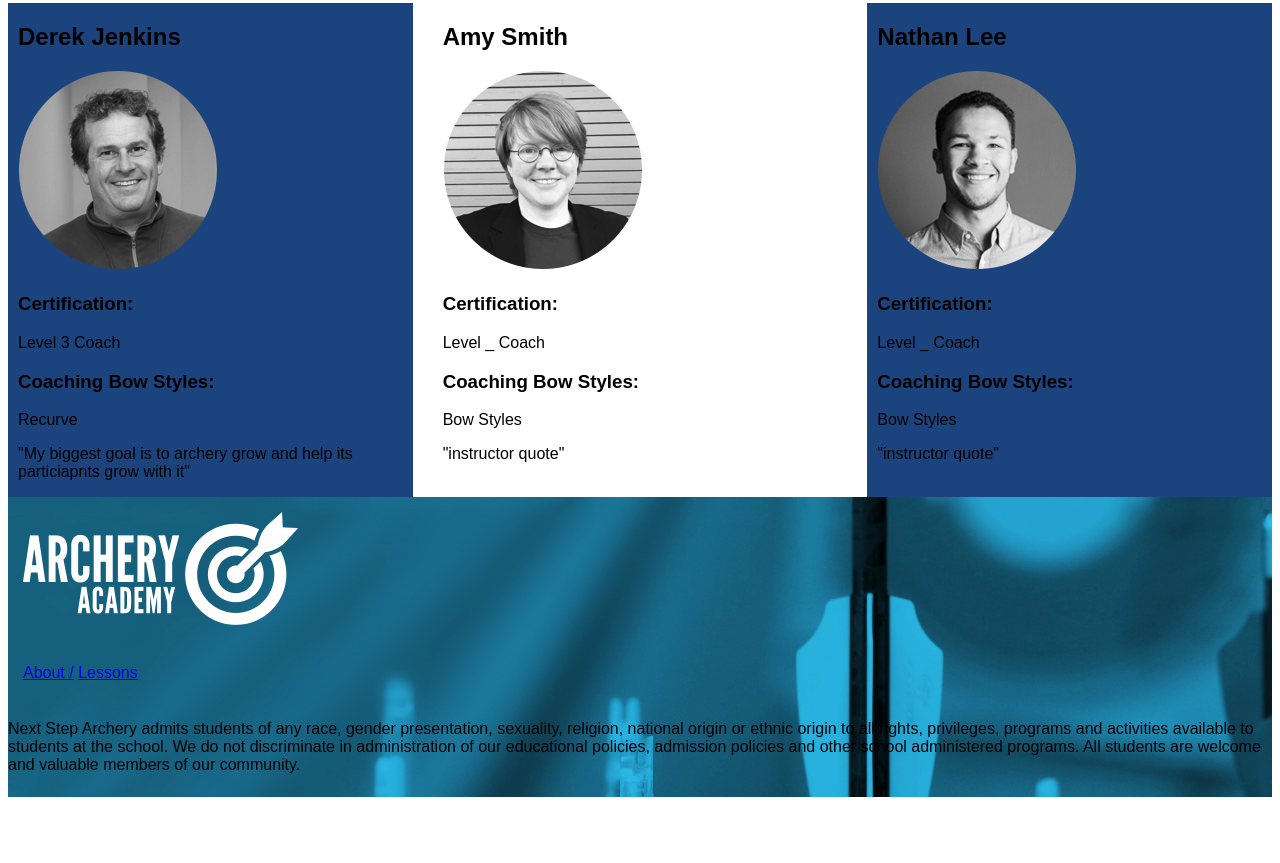
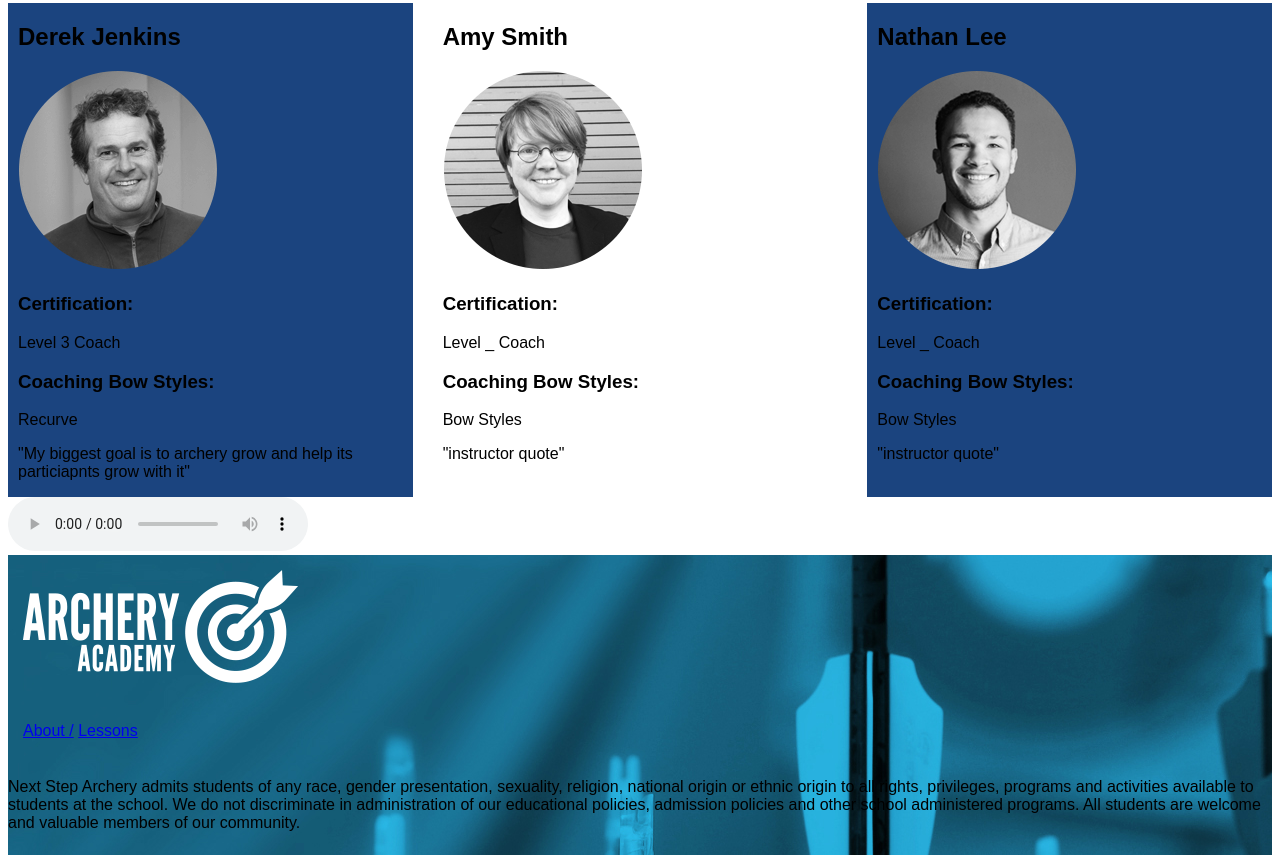
Before and after one commit to chrysippus222/archery-academy, a plain HTML site: page index.html in a window 1280 px wide. Shown: the part 490-1353 px from the top of the page. Before the commit the page ends 1295 px from the top, so only its background shows below. Drawn offline with Linux system fonts and the light colour scheme.

Commit message:
add audio element

```diff
--- a/index.html
+++ b/index.html
@@ -61,6 +61,10 @@ Straight to the Point Archery’s staff has decades of experience in the archery
     </div>
   </div>
 
+  <audio src="goddess-dance.mp3" autoplay controls>
+
+  </audio>
+
     <footer>
       <img class="logo" src="images/archeryacademy-logo-white.png" alt="">
       <div class="links">
```
Also changed, not shown: 1 other file.
